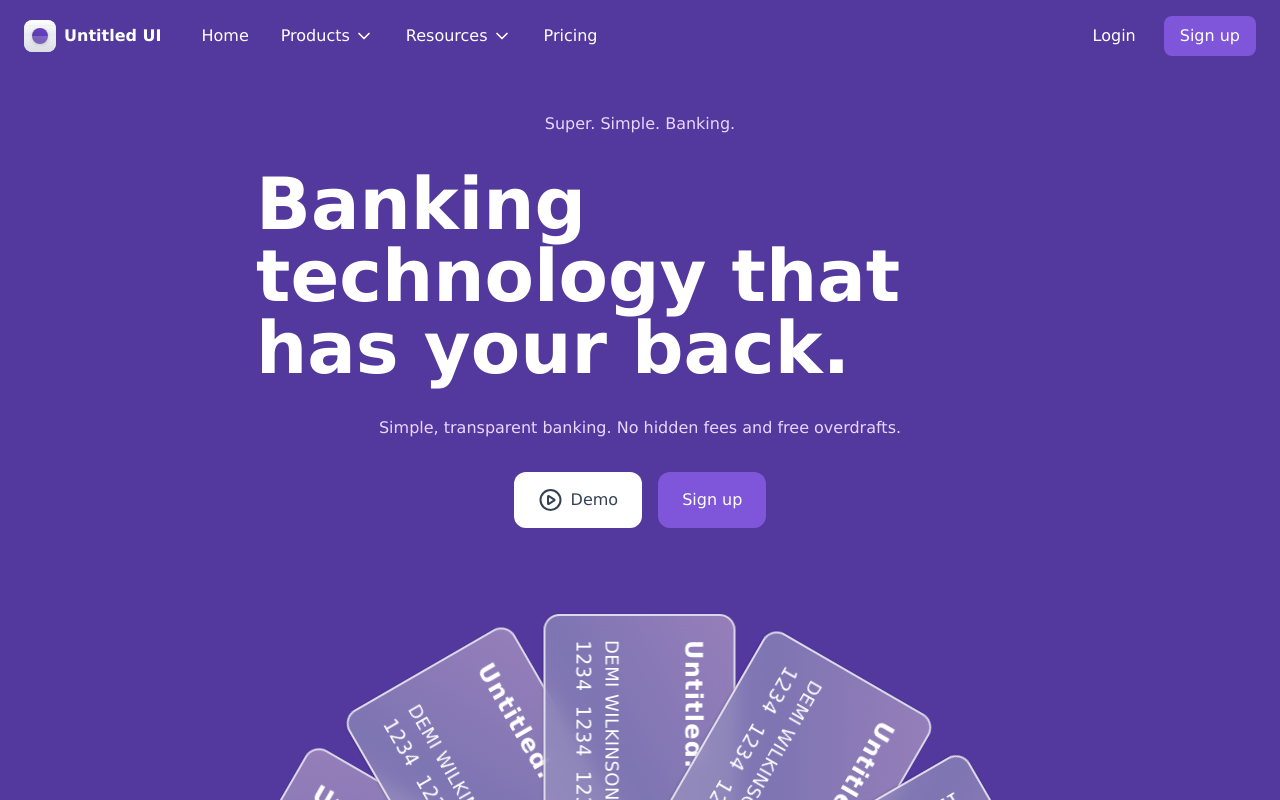
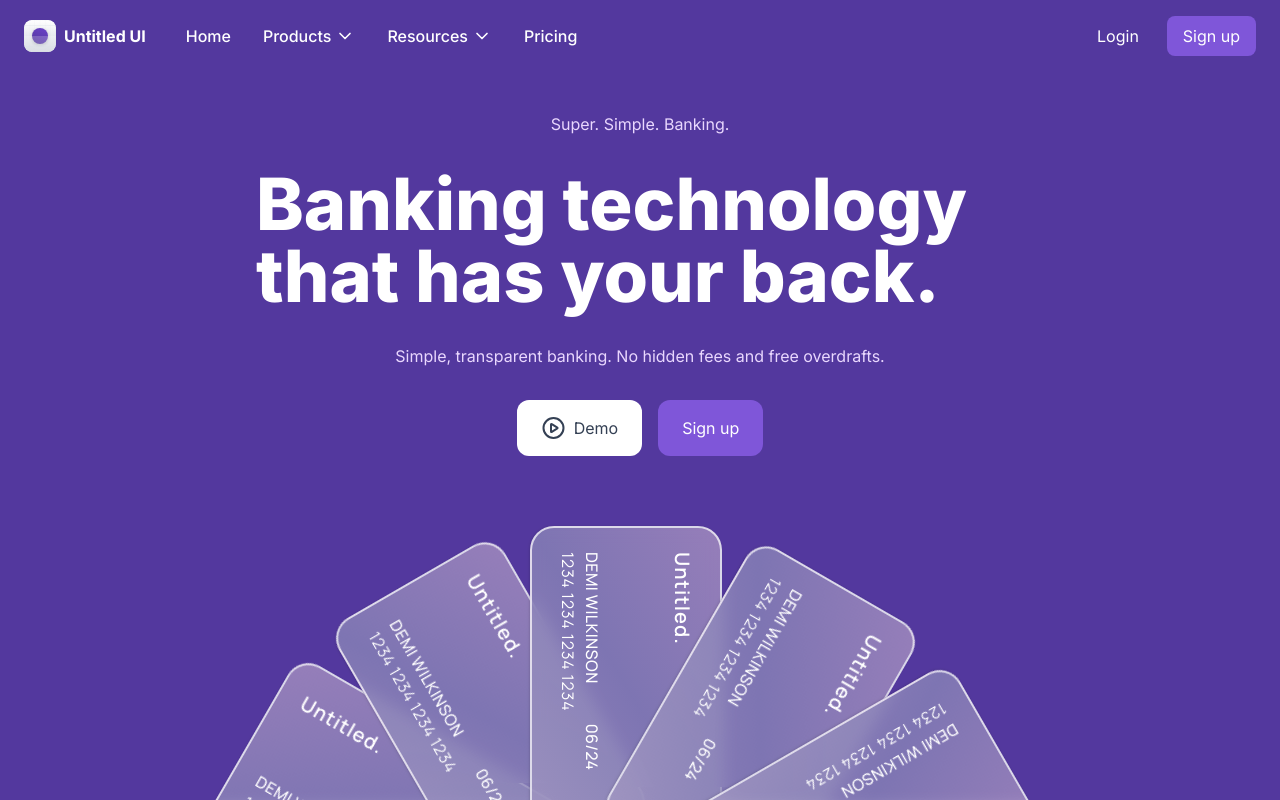
Before and after one commit to kazi331/untitled_ui, a React (Vite) app: page / in a window 1280 px wide. Shown: the top 800 px of the page. Built offline with nearby package versions, Linux system fonts and the light colour scheme.

Commit message:
font updated

```diff
--- a/src/App.tsx
+++ b/src/App.tsx
@@ -5,7 +5,7 @@ import Hero from "./components/home/Hero";
 
 export default function App() {
   return (
-    <div>
+    <div className="font-inter">
       <Header />
       <Hero />
       <Companies />
--- a/src/components/home/Hero.tsx
+++ b/src/components/home/Hero.tsx
@@ -9,7 +9,7 @@ export default function Hero() {
         <p className="text-7xl text-white font-extrabold max-w-3xl mx-auto my-8">
           Banking technology that has your back.
         </p>
-        <p className="text-[#E9D7FE] text-center">
+        <p className="text-[#E9D7FE] text-center ">
           Simple, transparent banking. No hidden fees and free overdrafts.
         </p>
         <div className="flex gap-4 justify-center my-8">
--- a/src/components/home/HeroCreditCards.tsx
+++ b/src/components/home/HeroCreditCards.tsx
@@ -3,7 +3,7 @@ import { cards, type Card } from "@/lib/dummy";
 export default function HeroCreditCards() {
   return (
     <div>
-      <div className="flex justify-center relative -my-32 h-[38rem]">
+      <div className="flex justify-center relative -my-36 h-[38rem]">
         <div>
           {cards.map((card: Card, i: number) => {
             return (
@@ -29,20 +29,16 @@ export default function HeroCreditCards() {
 export const CreditCard = ({ card }: { card: Card }) => {
   return (
     <div
-      className={`w-max h-48 rounded-2xl bg-gradient-to-br from-[#A68FC0]/80 via-[#8883B7]/80 to-[#A297C1]/80 backdrop-blur border-2 border-white/70 shadow `}
+      className={`w-max min-w-xs h-48 rounded-3xl bg-gradient-to-br from-[#A68FC0]/80 via-[#8883B7]/80 to-[#A297C1]/80 backdrop-blur border-2 border-white/70 shadow font-manrope text-white `}
     >
       <div className="p-6 w-2/3 flex flex-col justify-between h-full">
-        <p className="text-white font-semibold text-2xl tracking-wider">
-          Untitled.
-        </p>
+        <p className="font-semibold text-xl tracking-wider">Untitled.</p>
         <div>
-          <div className="w-max flex gap-20 items-center justify-between text-white font-medium text-lg tracking-wide ">
+          <div className="w-max flex gap-10 items-center justify-between font-medium tracking-wide ">
             <p>{card.name}</p>
             <p>{card.expiry}</p>
           </div>
-          <p className="w-max text-white font-mono text-xl tracking-wider">
-            {card.cardNumber}
-          </p>
+          <p className="w-max tracking-wider">{card.cardNumber}</p>
         </div>
       </div>
     </div>
--- a/src/index.css
+++ b/src/index.css
@@ -1,11 +1,9 @@
+@import url("https://fonts.googleapis.com/css2?family=Inter:ital,opsz,wght@0,14..32,100..900;1,14..32,100..900&family=Manrope:wght@200..800&display=swap");
 @import "tailwindcss";
-html {
-  /* color-scheme: dark; */
-  font-family: "Lucida Sans", "Lucida Sans Regular", "Lucida Grande",
-    "Lucida Sans Unicode", Geneva, Verdana, sans-serif;
-}
 
 @theme {
   --color-brand: #53389e;
   --color-primary: #7f56d9;
+  --font-inter: "Inter", sans-serif;
+  --font-manrope: "Manrope", sans-serif;
 }
```
